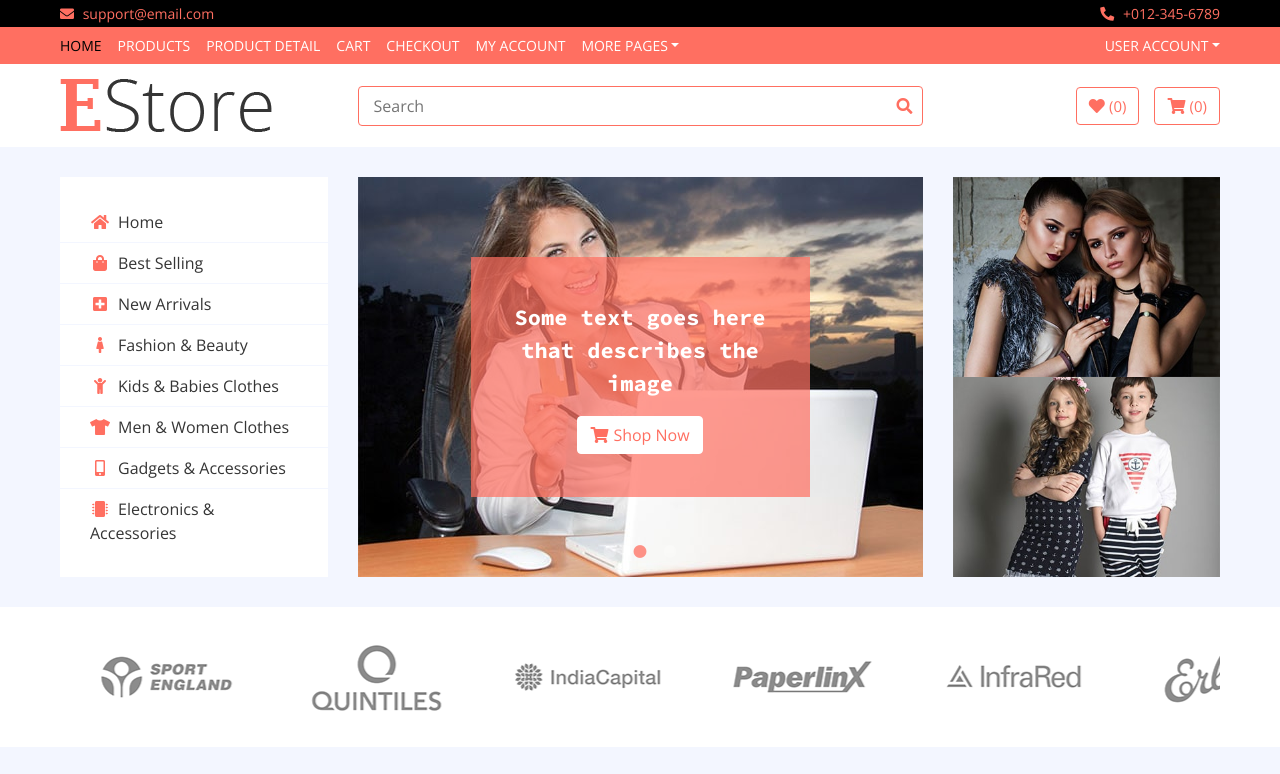
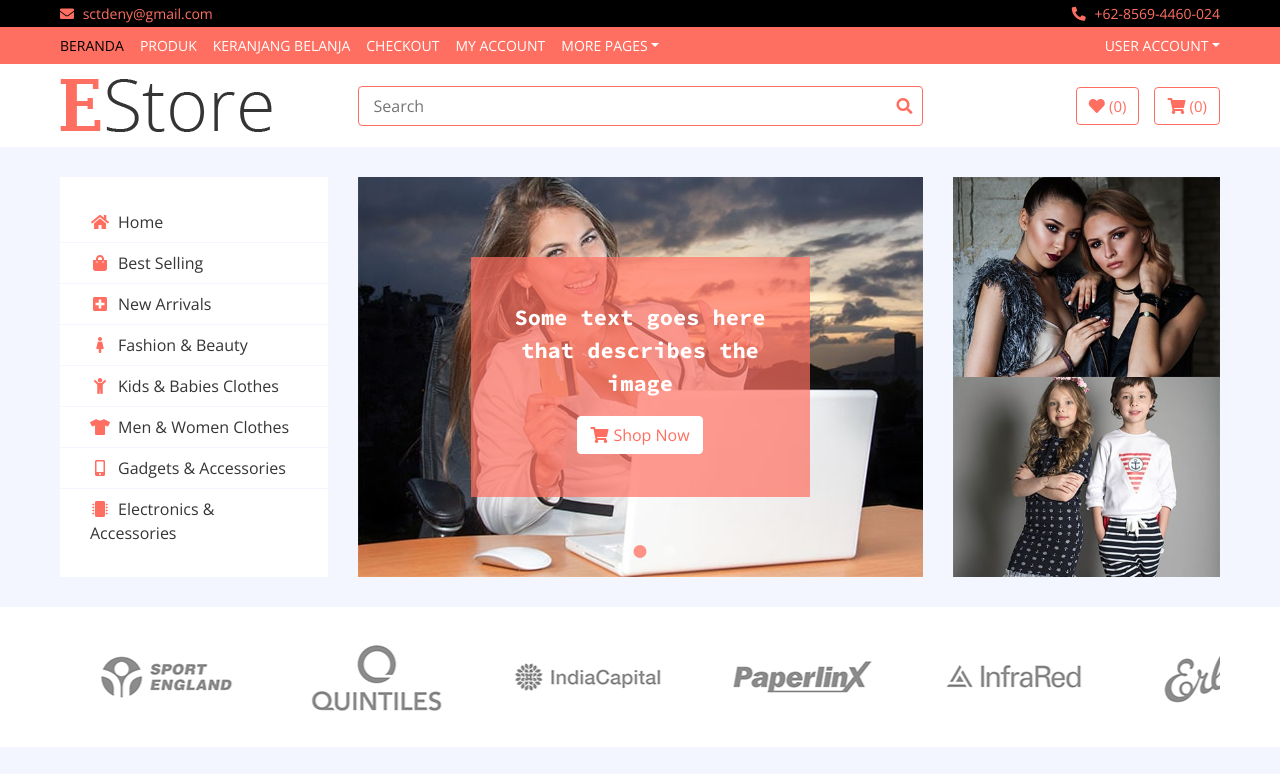
Before and after one commit to denisubakti/denisubakti.github.io, a plain HTML site: page index.html in a window 1280 px wide. Shown: the top 774 px of the page. Drawn offline with nearby package versions, Linux system fonts and the light colour scheme.

Commit message:
index.html change

```diff
--- a/index.html
+++ b/index.html
@@ -30,11 +30,11 @@
                 <div class="row">
                     <div class="col-sm-6">
                         <i class="fa fa-envelope"></i>
-                        support@email.com
+                       sctdeny@gmail.com
                     </div>
                     <div class="col-sm-6">
                         <i class="fa fa-phone-alt"></i>
-                        +012-345-6789
+                        +62-8569-4460-024
                     </div>
                 </div>
             </div>
@@ -52,10 +52,9 @@
 
                     <div class="collapse navbar-collapse justify-content-between" id="navbarCollapse">
                         <div class="navbar-nav mr-auto">
-                            <a href="index.html" class="nav-item nav-link active">Home</a>
-                            <a href="product-list.html" class="nav-item nav-link">Products</a>
-                            <a href="product-detail.html" class="nav-item nav-link">Product Detail</a>
-                            <a href="cart.html" class="nav-item nav-link">Cart</a>
+                            <a href="index.html" class="nav-item nav-link active">Beranda</a>
+                            <a href="product-list.html" class="nav-item nav-link">Produk</a>
+                            <a href="cart.html" class="nav-item nav-link">Keranjang Belanja</a>
                             <a href="checkout.html" class="nav-item nav-link">Checkout</a>
                             <a href="my-account.html" class="nav-item nav-link">My Account</a>
                             <div class="nav-item dropdown">
```
Also changed, not shown: contact.html (+1 -1 lines).
